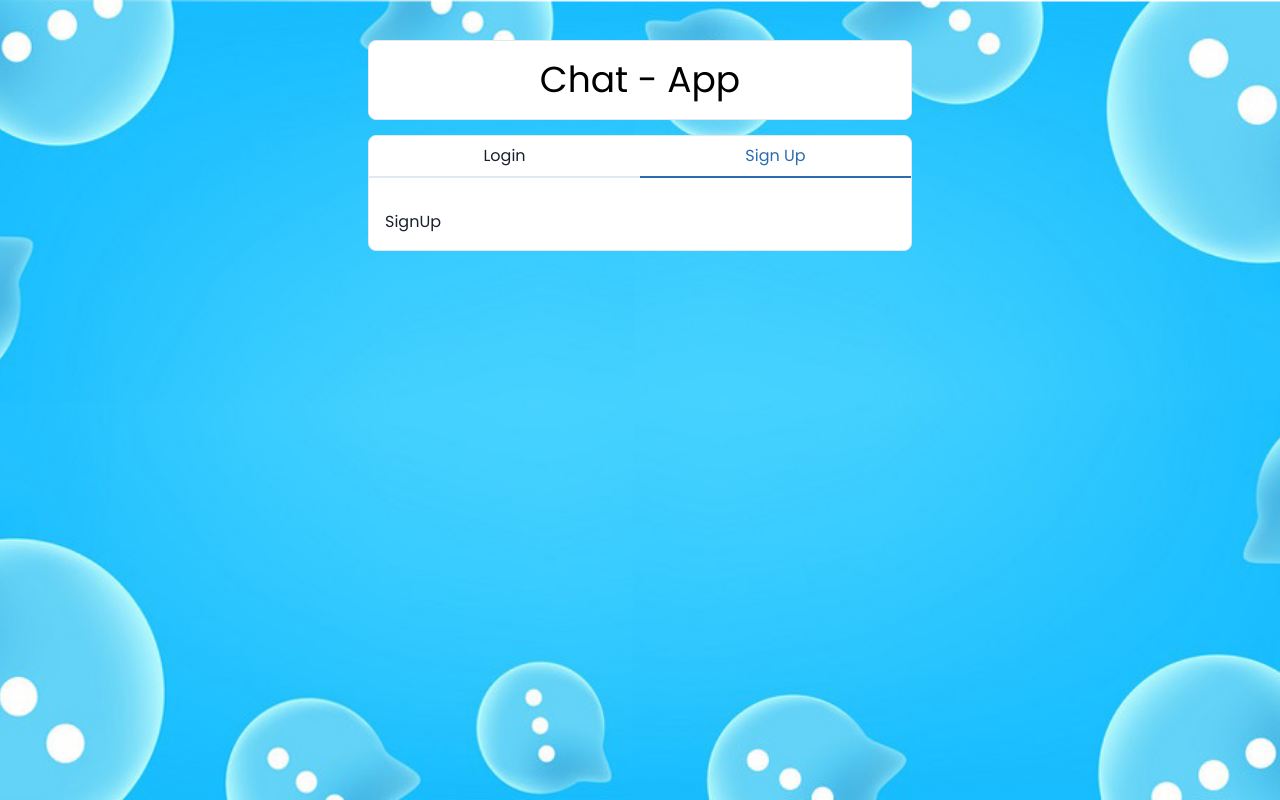
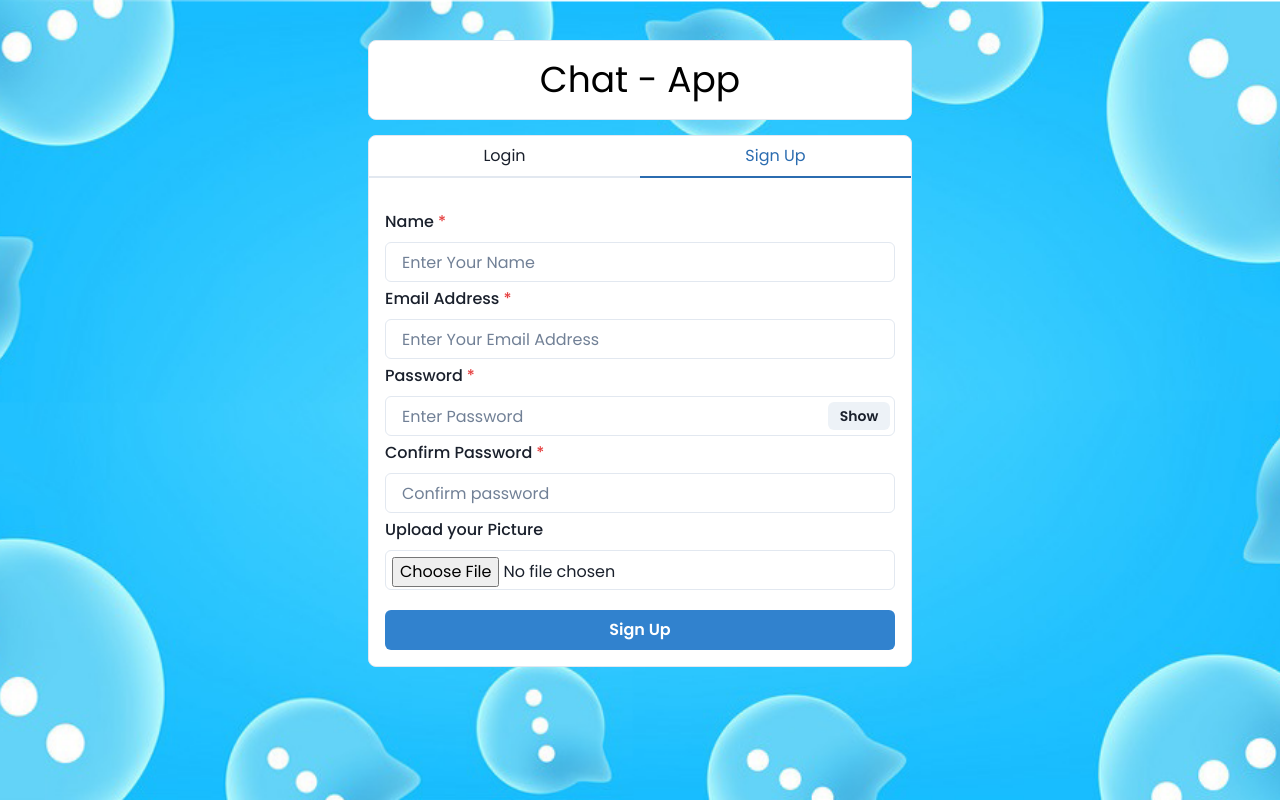
Before and after one commit to mustafahincal/talky, a React (Create React App) app in the folder client/: page / in a window 1280 px wide. Both pictures are taken after a click on the tab "Sign Up". Built offline with nearby package versions, Linux system fonts and the light colour scheme; no server answers.

Commit message:
add content to SignUp component

```diff
--- a/client/src/components/authentication/SignUp.tsx
+++ b/client/src/components/authentication/SignUp.tsx
@@ -1,7 +1,100 @@
-import React from "react";
+import {
+  Button,
+  FormControl,
+  FormLabel,
+  Input,
+  InputGroup,
+  InputRightElement,
+  VStack,
+} from "@chakra-ui/react";
+import { useState } from "react";
 
 const SignUp = () => {
-  return <div>SignUp</div>;
+  const [name, setName] = useState<string>("");
+  const [email, setEmail] = useState<string>("");
+  const [password, setPassword] = useState<string>("");
+  const [confirmPassword, setConfirmPassword] = useState<string>("");
+  const [pic, setPic] = useState<string>("");
+  const [show, setShow] = useState<boolean>(false);
+
+  const handleClickShow = () => {
+    setShow((prev) => !prev);
+  };
+  const handleUploadImage = (img: File | null) => {
+    console.log(img);
+  };
+  const handleSubmit = () => {
+    console.log("submitted");
+  };
+
+  return (
+    <VStack spacing="5px">
+      <FormControl id="first-name" isRequired>
+        <FormLabel>Name</FormLabel>
+        <Input
+          placeholder="Enter Your Name"
+          value={name}
+          onChange={(e) => setName(e.target.value)}
+        />
+      </FormControl>
+      <FormControl id="email" isRequired>
+        <FormLabel>Email Address</FormLabel>
+        <Input
+          type="email"
+          placeholder="Enter Your Email Address"
+          value={email}
+          onChange={(e) => setEmail(e.target.value)}
+        />
+      </FormControl>
+      <FormControl id="password" isRequired>
+        <FormLabel>Password</FormLabel>
+        <InputGroup size="md">
+          <Input
+            type={show ? "text" : "password"}
+            placeholder="Enter Password"
+            value={password}
+            onChange={(e) => setPassword(e.target.value)}
+          />
+          <InputRightElement width="4.5rem">
+            <Button h="1.75rem" size="sm" onClick={handleClickShow}>
+              {show ? "Hide" : "Show"}
+            </Button>
+          </InputRightElement>
+        </InputGroup>
+      </FormControl>
+      <FormControl id="confirmPassword" isRequired>
+        <FormLabel>Confirm Password</FormLabel>
+        <InputGroup size="md">
+          <Input
+            type={show ? "text" : "password"}
+            placeholder="Confirm password"
+            value={confirmPassword}
+            onChange={(e) => setConfirmPassword(e.target.value)}
+          />
+        </InputGroup>
+      </FormControl>
+      <FormControl id="pic">
+        <FormLabel>Upload your Picture</FormLabel>
+        <Input
+          type="file"
+          p={1.5}
+          accept="image/*"
+          onChange={(e) =>
+            handleUploadImage(e.target.files ? e.target.files[0] : null)
+          }
+        />
+      </FormControl>
+      <Button
+        colorScheme="blue"
+        width="100%"
+        style={{ marginTop: 15 }}
+        onClick={handleSubmit}
+        //isLoading={picLoading}
+      >
+        Sign Up
+      </Button>
+    </VStack>
+  );
 };
 
 export default SignUp;
```
